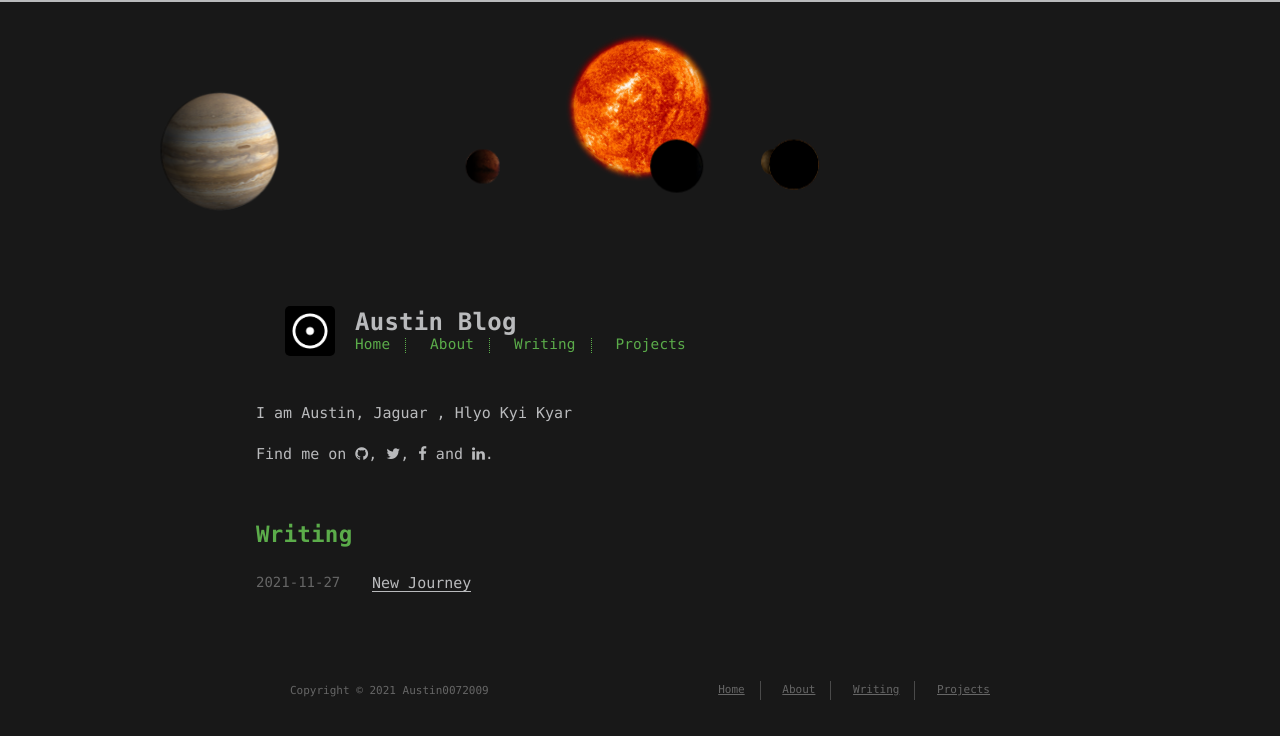
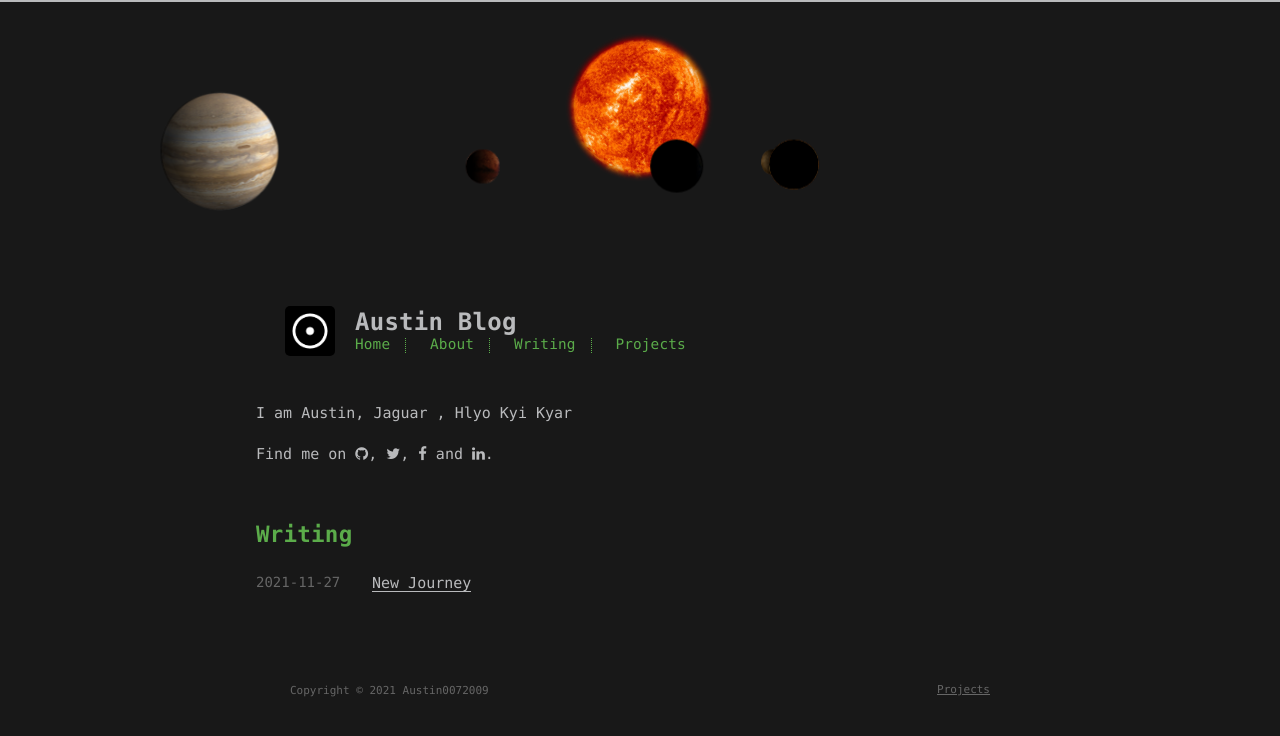
Before and after one commit to austin0072009/austin0072009.github.io, a plain HTML site: page index.html in a window 1280 px wide. Drawn offline with Linux system fonts and the light colour scheme.

Commit message:
Site updated: 2021-11-27 03:20:14

```diff
--- a/index.html
+++ b/index.html
@@ -179,11 +179,6 @@
     <nav>
       <ul>
 
-          <li><a href="/home/">Home</a></li>
-
-          <li><a href="/about/">About</a></li>
-
-          <li><a href="/archives/">Writing</a></li>
 
           <li><a target="_blank" rel="noopener" href="http://github.com/tzvetkov75">Projects</a></li>
 
```
